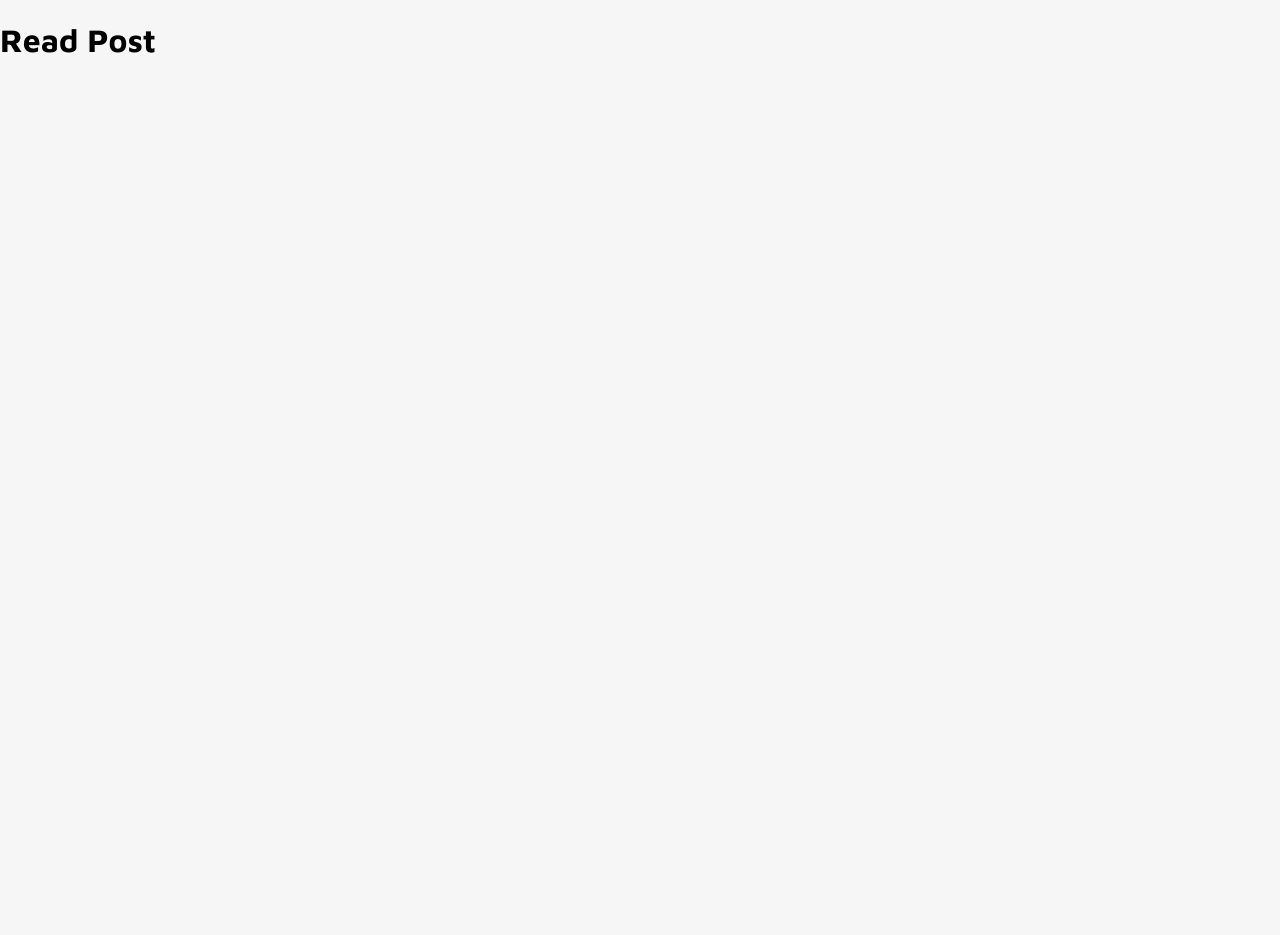
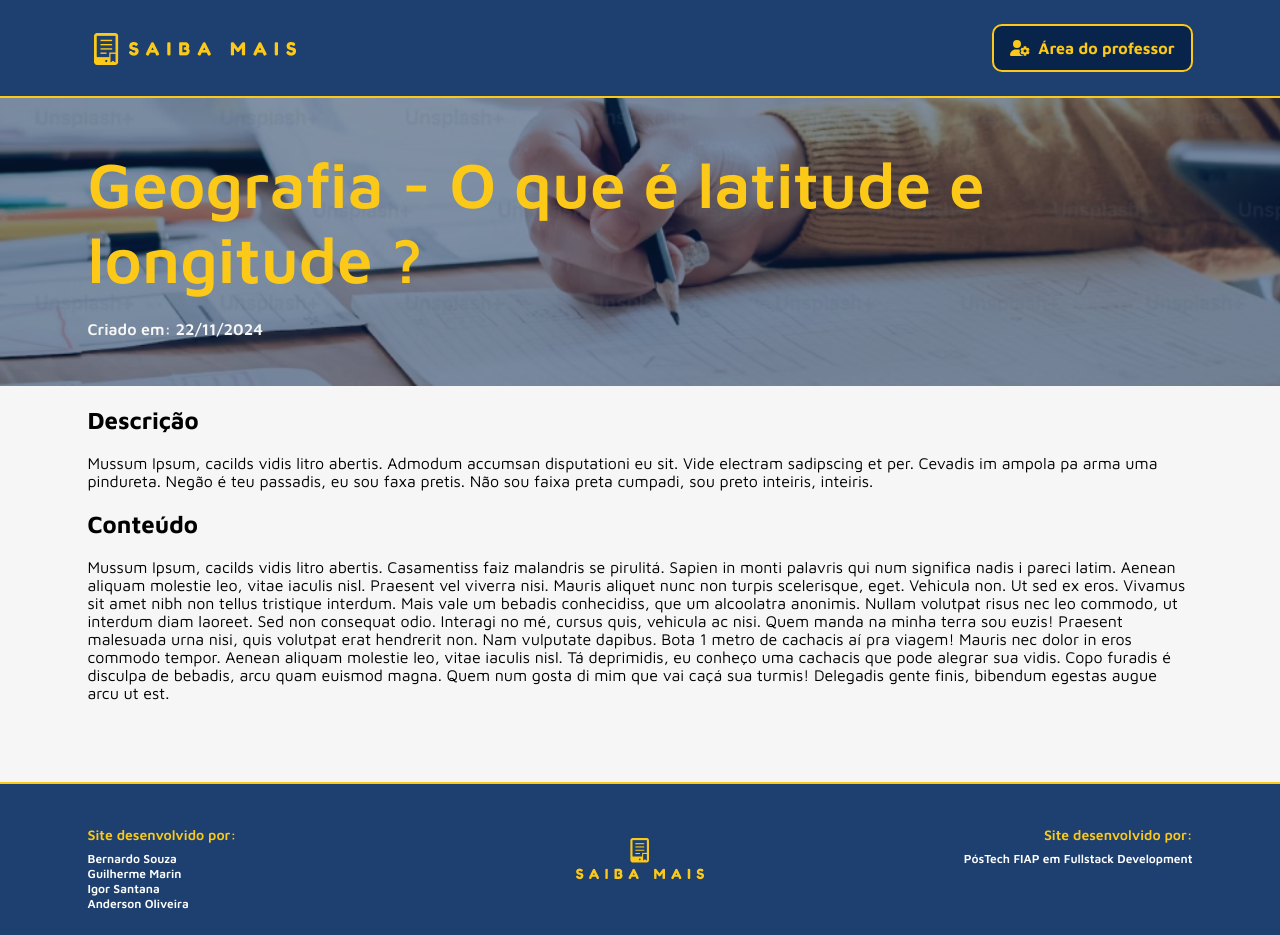
Before and after one commit to BernardoS/tc-posts-site, a React (Vite) app: page /post/1 in a window 1280 px wide. Before the commit the page ends 800 px from the top, so only its background shows below. Built offline with nearby package versions, Linux system fonts and the light colour scheme.

Commit message:
Criação da página de post

```diff
--- a/src/pages/ReadPost/ReadPost.tsx
+++ b/src/pages/ReadPost/ReadPost.tsx
@@ -0,0 +1,98 @@
+import { useEffect, useState } from "react";
+import Footer from "../../components/Footer/Footer";
+import Header from "../../components/Header/Header";
+import {
+    ReadPostContainer,
+    ReadPostContent,
+    PostBanner,
+    DescriptionContainer,
+    ContentContainer,
+    ObservationsContainer,
+    PostInfo,
+    PostTitle,
+    PostBannerContent
+ } from "./ReadPostStyle";
+
+
+ interface iPost {
+    _id: string;
+    title: string;
+    description: string;
+    content: string;
+    author: string;
+    modifyDate: string;
+    createdAt: string;
+    updatedAt: string;
+    __v: number;
+}
+
+interface PostProps {
+    id: string; // ID do post
+}
+
+const ReadPost: React.FC<PostProps> = ({id}) =>{
+
+    //TO DO:  Inserir no useEffect que recupera os dados do post através do Id
+
+    useEffect(()=>{
+        console.log(id);
+        setPostData(post);
+    },[])
+
+    const post:iPost = {
+        _id : "1",
+        author: "Bernardo",
+        title:"Geografia - O que é latitude e longitude ?",
+        createdAt: "22/11/2024",
+        modifyDate: "",
+        updatedAt:"",
+        description: "Mussum Ipsum, cacilds vidis litro abertis. Admodum accumsan disputationi eu sit. Vide electram sadipscing et per. Cevadis im ampola pa arma uma pindureta. Negão é teu passadis, eu sou faxa pretis. Não sou faixa preta cumpadi, sou preto inteiris, inteiris.",
+        content: `Mussum Ipsum, cacilds vidis litro abertis.  Casamentiss faiz malandris se pirulitá. Sapien in monti palavris qui num significa nadis i pareci latim. Aenean aliquam molestie leo, vitae iaculis nisl. Praesent vel viverra nisi. Mauris aliquet nunc non turpis scelerisque, eget.
+
+Vehicula non. Ut sed ex eros. Vivamus sit amet nibh non tellus tristique interdum. Mais vale um bebadis conhecidiss, que um alcoolatra anonimis. Nullam volutpat risus nec leo commodo, ut interdum diam laoreet. Sed non consequat odio. Interagi no mé, cursus quis, vehicula ac nisi.
+
+Quem manda na minha terra sou euzis! Praesent malesuada urna nisi, quis volutpat erat hendrerit non. Nam vulputate dapibus. Bota 1 metro de cachacis aí pra viagem! Mauris nec dolor in eros commodo tempor. Aenean aliquam molestie leo, vitae iaculis nisl.
+
+Tá deprimidis, eu conheço uma cachacis que pode alegrar sua vidis. Copo furadis é disculpa de bebadis, arcu quam euismod magna. Quem num gosta di mim que vai caçá sua turmis! Delegadis gente finis, bibendum egestas augue arcu ut est.`,
+        __v:1123531
+    }
+
+    const [postData, setPostData] = useState<iPost>({});
+
+    return(
+        <ReadPostContainer>
+            <Header/>
+            <PostBanner>
+                <PostBannerContent className="content-container">
+                    <PostTitle>{postData.title}</PostTitle>
+                    <PostInfo>Criado em: 22/11/2024</PostInfo>
+                </PostBannerContent>
+            </PostBanner>
+            <ReadPostContent className="content-container">
+
+                <DescriptionContainer>
+                    <h2>
+                        Descrição
+                    </h2>
+                    <p>
+                        {postData.description}
+                    </p>
+                </DescriptionContainer>
+                <ContentContainer>
+                    <h2>
+                        Conteúdo
+                    </h2>
+                    <p>
+                        {postData.content}
+                    </p>
+                </ContentContainer>
+                <ObservationsContainer>
+
+                </ObservationsContainer>
+            </ReadPostContent>
+            <Footer/>
+        </ReadPostContainer>
+    );
+}
+
+export default ReadPost;
--- a/src/pages/ReadPost/ReadPostStyle.tsx
+++ b/src/pages/ReadPost/ReadPostStyle.tsx
@@ -0,0 +1,55 @@
+import styled from "styled-components";
+import PostBannerImage from "../../assets/generic-post-image.png";
+
+export const ReadPostContainer = styled.div`
+    display:flex;
+    flex-direction:column;
+    padding:0;
+    margin:0;
+    background-color:#F6F6F6;
+`;
+
+export const ReadPostContent = styled.div`
+    padding:0px 0px 64px 0px;
+    align-self:center;
+`;
+
+
+export const PostBanner = styled.div`
+    background-image: url(${PostBannerImage});
+    background-size: cover;
+    background-position:center;
+    width:100%;
+    display:flex;
+    justify-content: center;
+`;
+
+export const PostBannerContent =styled.div`
+    display:flex;
+    flex-direction:column;
+    gap:24px;
+    padding:48px;
+`;
+
+export const DescriptionContainer = styled.div`
+`;
+
+export const ContentContainer = styled.div`
+`;
+
+export const ObservationsContainer = styled.div`
+`;
+
+export const PostTitle = styled.h1`
+    margin:unset;
+    color:#FCC918;
+    font-size:64px;
+    font-weight:600;
+`;
+
+export const PostInfo = styled.span`
+    margin:unset;
+    color:#F6F6F6;
+    font-size:16px;
+    font-weight:600;
+`;
--- a/src/routes/MainRouter.tsx
+++ b/src/routes/MainRouter.tsx
@@ -4,6 +4,7 @@ import NotFound from '../pages/NotFound/NotFound';
 import SearchPosts from '../pages/SearchPosts/SearchPosts';
 import Login from '../pages/Login/Login';
 import PrivateRoute from './PrivateRoute';
+import ReadPost from '../pages/ReadPost/ReadPost';
 
 
 const MainRouter = () => {
@@ -15,7 +16,7 @@ const MainRouter = () => {
          {/* Rotas Públicas */}
         <Route path="/" element={<Home/>} />
         <Route path="/search" element={<SearchPosts/>} />
-        <Route path="/post/:id" element={<h1>Read Post</h1>} />
+        <Route path="/post/:id" element={<ReadPost/>} />
         <Route path="/login" element={<Login/>} />
 
         {/* Rotas Privadas */}
```
